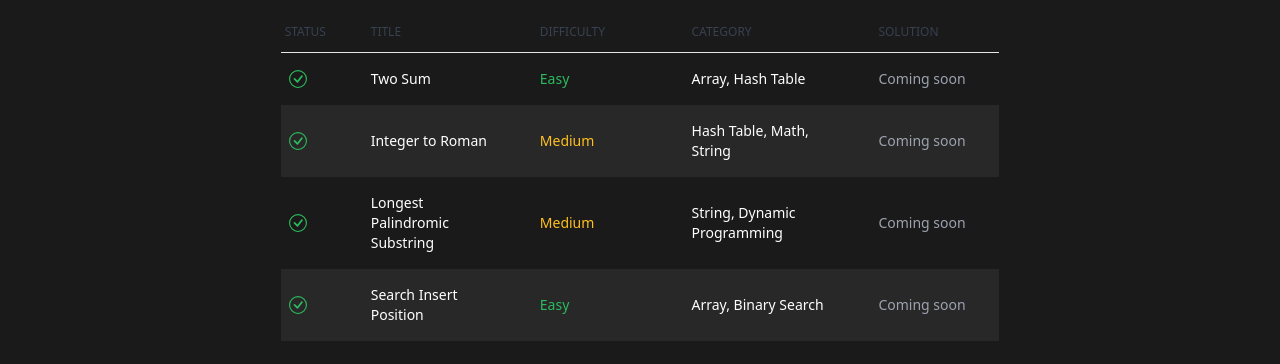
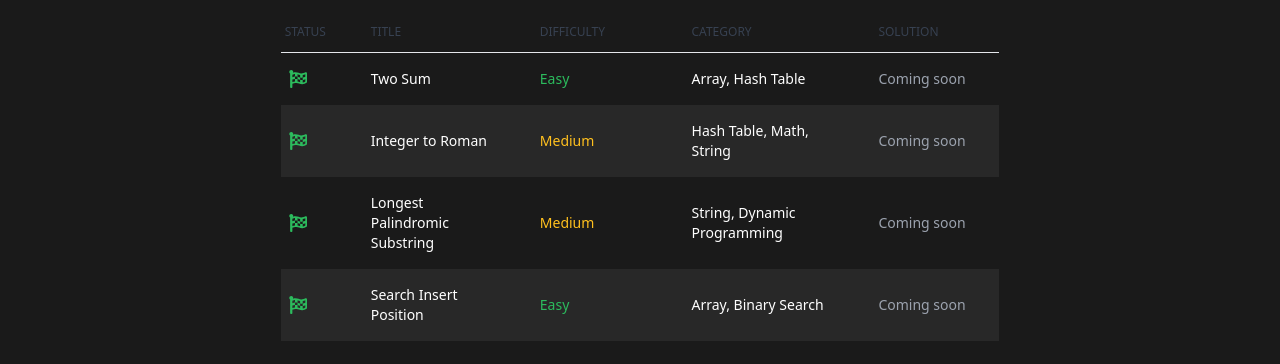
Before and after one commit to EyCiYo/code-quest-repo, a Next.js app in the folder client/: page / in a window 1280 px wide. Shown: the part 130-494 px from the top of the page. Built offline with nearby package versions, Linux system fonts and the light colour scheme; no server answers.

Commit message:
checker flag added

```diff
--- a/client/src/components/ProblemTable/ProblemTable.tsx
+++ b/client/src/components/ProblemTable/ProblemTable.tsx
@@ -2,6 +2,7 @@ import { problems } from "@/questions/problems";
 import Link from "next/link";
 import React, { useEffect, useState } from "react";
 import { BsCheckCircle } from "react-icons/bs";
+import { FaFlagCheckered } from "react-icons/fa";
 import { AiFillYoutube } from "react-icons/ai";
 import { IoClose } from "react-icons/io5";
 import YouTube from "react-youtube";
@@ -45,7 +46,7 @@ const ProblemTable: React.FC<ProblemTableProps> = () => {
                             key={doc.id}
                         >
                             <th className="px-2 py-4 font-medium text-dark-green-s whitespace-nowrap">
-                                <BsCheckCircle fontSize={"18"} width="18" />
+                                <FaFlagCheckered fontSize={"18"} width="18" />
                             </th>
                             <td className="px-6 py-4">
                                 <Link
```
